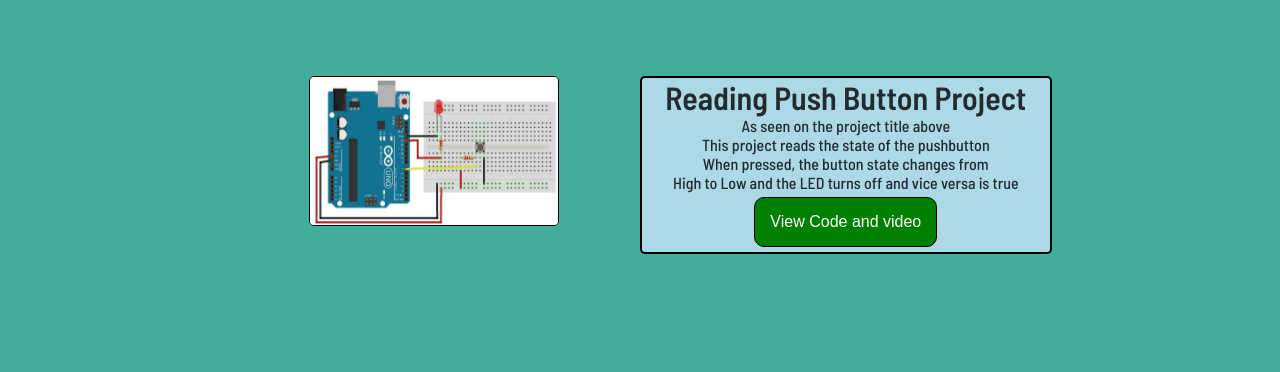
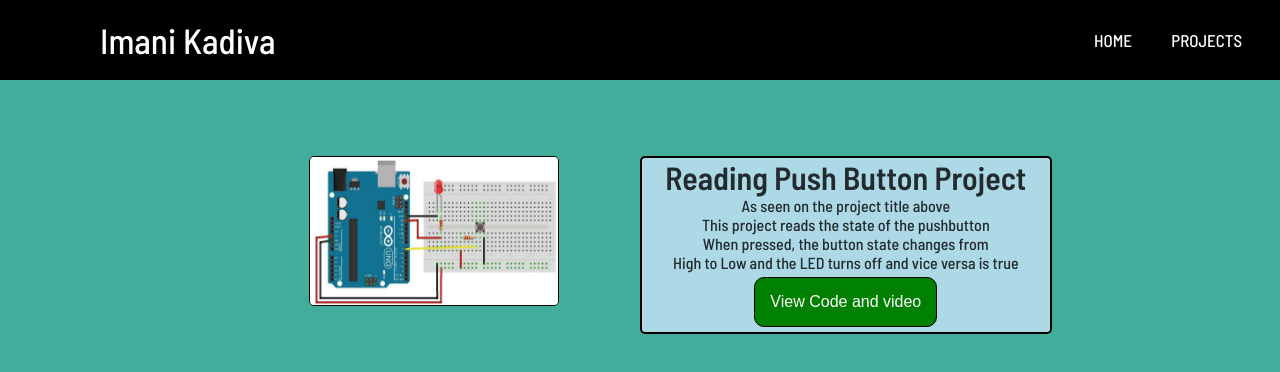
Before and after one commit to ImaniKadiva7/My_Embedded_Systems_Project_Skills_Demonstration_website, a plain HTML site: page projects.html in a window 1280 px wide. Drawn offline with Linux system fonts and the light colour scheme.

Commit message:
first Navigation bar commit

```diff
--- a/projects.html
+++ b/projects.html
@@ -11,6 +11,19 @@
         <link href="https://fonts.googleapis.com/css2?family=Barlow+Semi+Condensed:wght@500;600&family=Karla:wght@400;700&family=Merienda:wght@400;700&family=Poppins:wght@400;500;600&display=swap" rel="stylesheet">
     </head>
     <body class="projects-page">
+        <nav>
+            <label class="logo">
+                Imani Kadiva
+            </label>
+            <ul>
+                <li>
+                    <a href="#">Home</a>
+                </li>
+                <li>
+                    <a href="#">Projects</a>
+                </li>
+            </ul>
+        </nav>
         <div id="projects-content" class="main-containers">
             <div id="first-project">
                 <div class="project-img-section">
--- a/style.css
+++ b/style.css
@@ -3,6 +3,8 @@
     padding: 0;
     margin: 0;
     box-sizing: border-box;
+    text-decoration: none;
+    list-style: none;
 }
 
 body
@@ -188,6 +190,40 @@ body
     transform:translate(-50%, -50%) scale(1);
 }
 
+nav
+{
+    background: black;
+    height: 80px;
+    width: 100%;
+}
+
+.checkbtn
+{
+    color: white;
+    float: right;
+    margin: 30px 20px;
+    font-size: 20px;
+    cursor: pointer;
+}
+
+#check
+{
+    display: none;
+}
+
+nav ul li
+{
+    display: none;
+}
+
+label.logo
+{
+    font-size: 30px;
+    padding: 0 100px;
+    color: white;
+    line-height: 80px;
+}
+
 @media (min-width: 576px)
 {
     .main-containers
@@ -223,4 +259,52 @@ body
     {
         flex-basis: 50%;
     }
+
+    label.logo
+    {
+        font-size: 35px;
+        padding: 0 100px;
+        color: white;
+        line-height: 80px;
+    }
+
+    nav
+    {
+        background: black;
+        height: 80px;
+        width: 100%;
+    }
+
+    nav ul
+    {
+        float: right;
+        margin-right: 20px;
+    }
+
+    nav ul li
+    {
+        display: inline-block;
+        line-height: 80px;
+        margin: 0 5px;
+    }
+
+    nav ul li a
+    {
+        color: white;
+        font-size: 17px;
+        padding: 7px 13px;
+        border-radius: 3px;
+        text-transform: uppercase;
+    }
+
+    a.active,a:hover
+    {
+        background: #1b9bff;
+        transition: 0.5s;
+        color: white;
+    }
+    .checkbtn, #check
+    {
+        display: none;
+    }
 }
```
Also changed, not shown: index.html (+25 -1 lines).
